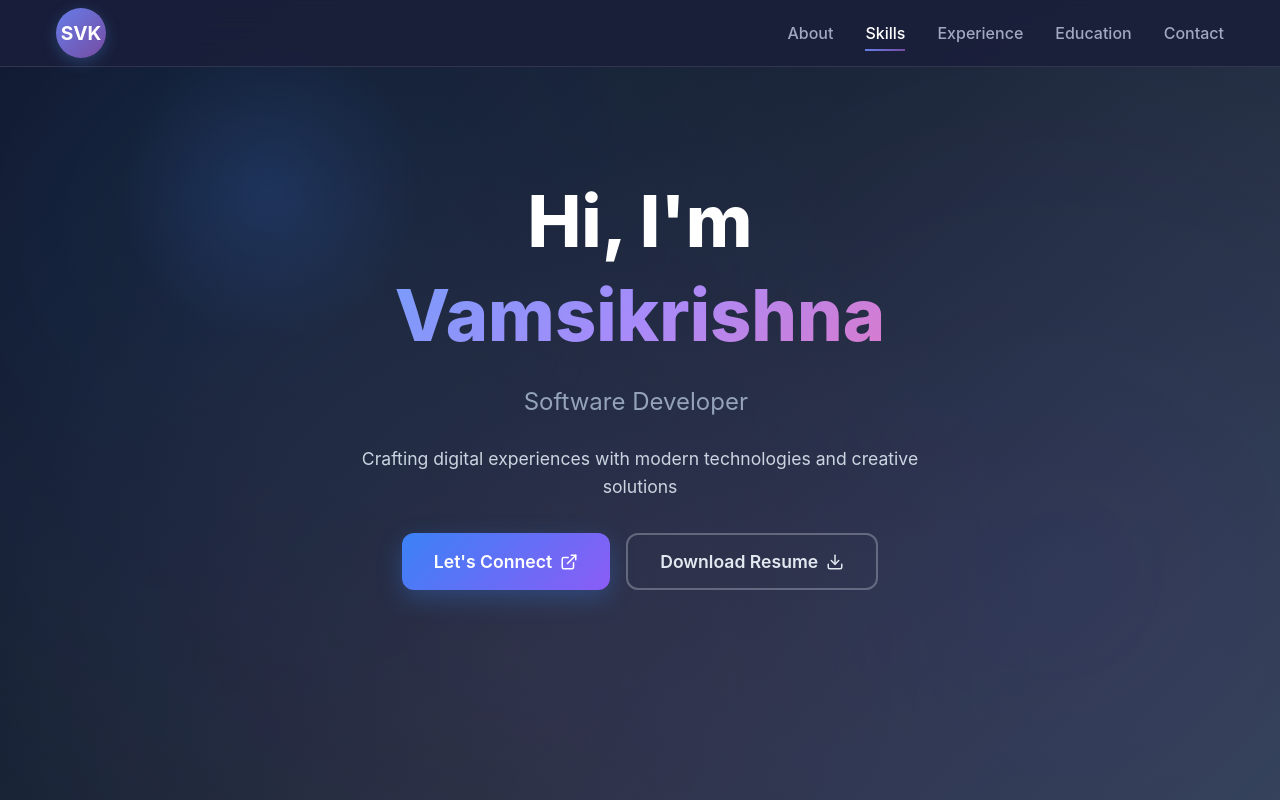
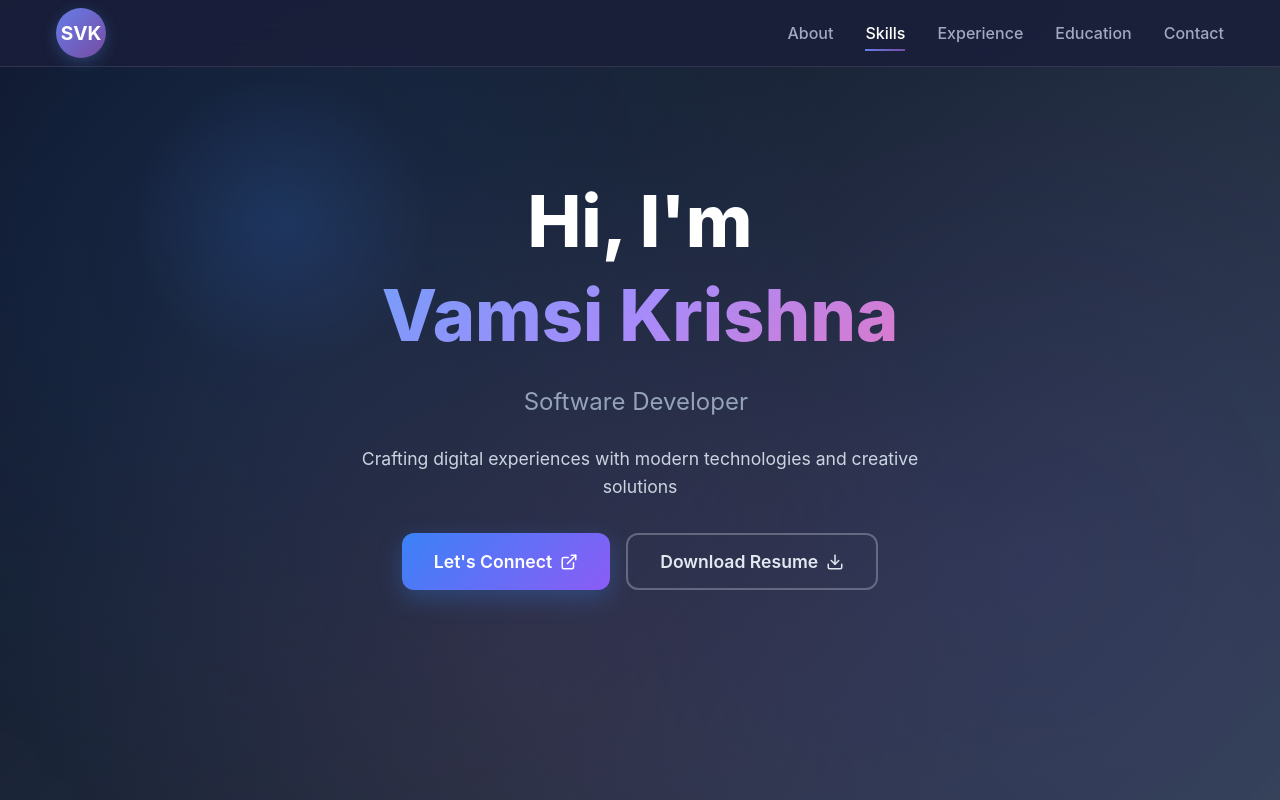
Before and after one commit to vamsisvk123/vamsi, a React (Vite) app: page / in a window 1280 px wide. Shown: the top 800 px of the page. Built offline with nearby package versions, Linux system fonts and the light colour scheme.

Commit message:
favicon changes

```diff
--- a/index.html
+++ b/index.html
@@ -2,7 +2,7 @@
 <html lang="en">
   <head>
     <meta charset="UTF-8" />
-    <link rel="icon" type="image/svg+xml" href="/vite.svg" />
+    <link rel="icon" type="image/png" href="/favicon.png" />
     <meta name="viewport" content="width=device-width, initial-scale=1.0" />
     <title>Vamsi Portfolio</title>
   </head>
--- a/src/components/Hero/Hero.css
+++ b/src/components/Hero/Hero.css
@@ -41,7 +41,7 @@
       rgba(244, 114, 182, 0.08) 0%,
       transparent 50%
     );
-  animation: backgroundShift 20s ease-in-out infinite;
+  animation: backgroundShift 90s ease-in-out infinite;
   z-index: 0;
 }
 
@@ -58,7 +58,7 @@
     transparent 70%
   );
   border-radius: 50%;
-  animation: float 15s ease-in-out infinite;
+  animation: float 60s ease-in-out infinite;
   z-index: 0;
 }
 
--- a/src/components/Hero/Hero.tsx
+++ b/src/components/Hero/Hero.tsx
@@ -15,7 +15,7 @@ const Hero: React.FC<HeroProps> = ({ isLoaded, onScrollToSection }) => {
           <span className="title-line" style={{ color: 'white' }}>
             Hi, I'm
           </span>
-          <span className="title-line gradient-text">Vamsikrishna</span>
+          <span className="title-line gradient-text">Vamsi Krishna</span>
         </h1>
         <p className="hero-subtitle">
           <span className="typing-text">Software Developer</span>
--- a/src/components/Navigation/Navigation.tsx
+++ b/src/components/Navigation/Navigation.tsx
@@ -15,7 +15,7 @@ const Navigation: React.FC<NavigationProps> = ({
 
   const handleLogoClick = () => {
     // Navigate to dashboard - you can replace this with your actual dashboard route
-    window.location.href = '/dashboard';
+    window.location.href = '/vamsi/dashboard';
   };
 
   const handleNavClick = (section: string) => {
```
Also changed, not shown: public/index.html (deleted, +0 -21 lines).
